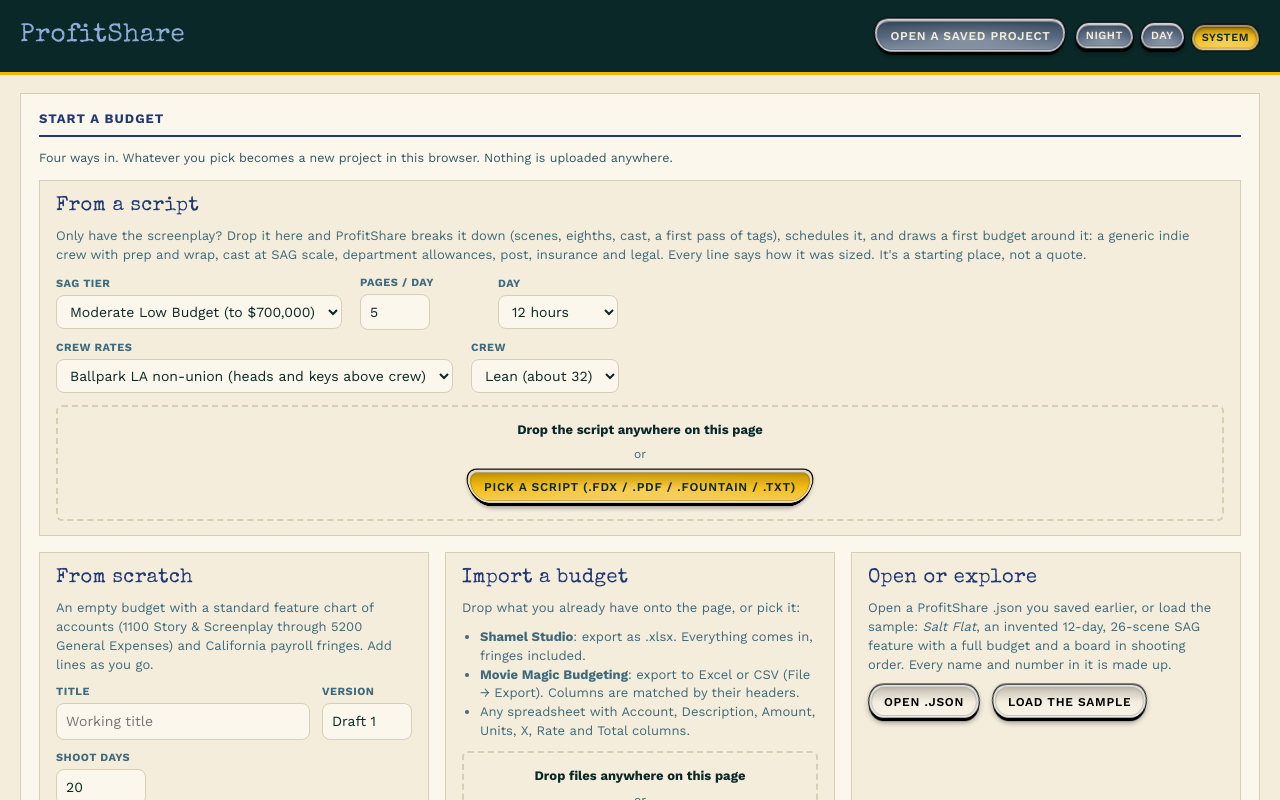
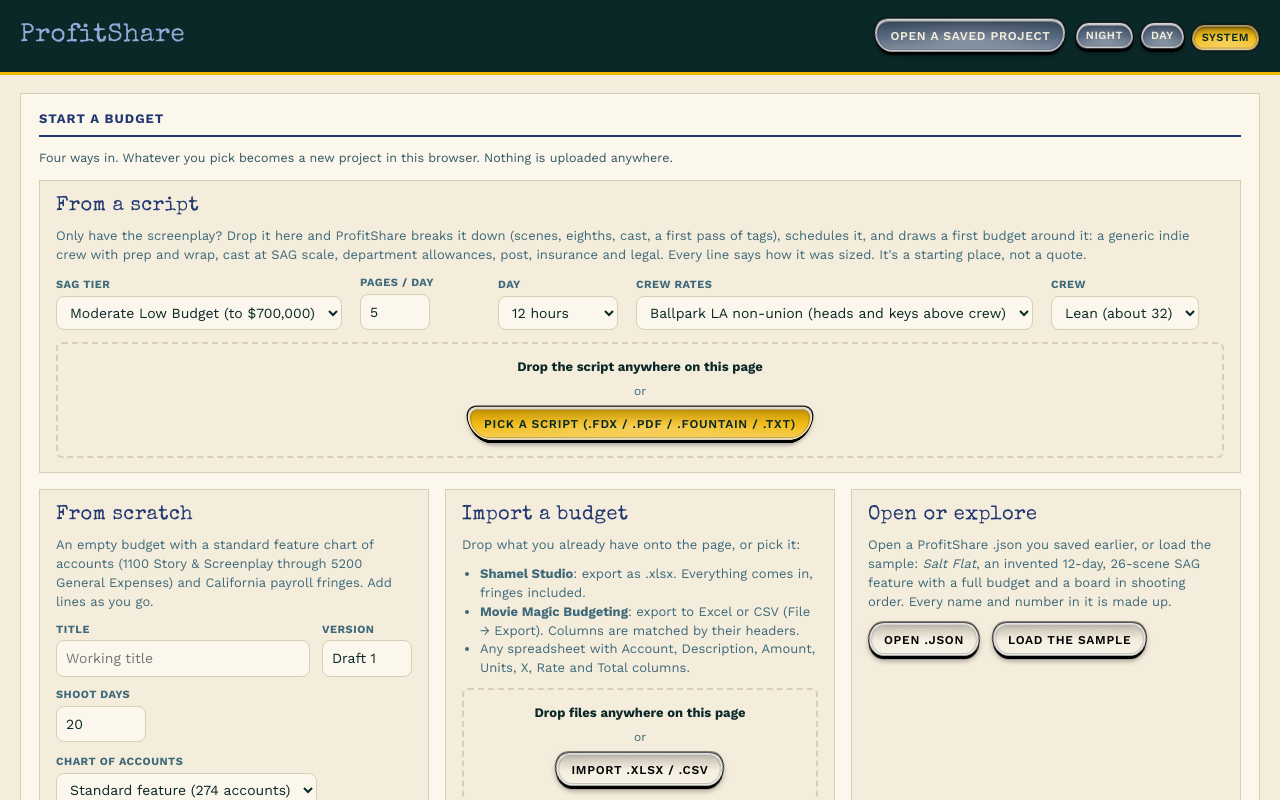
Before and after one commit to gravy42/profitshare, a React (Vite) app: page / in a window 1280 px wide. Shown: the top 800 px of the page. Built offline with nearby package versions, Linux system fonts and the light colour scheme.

Commit message:
Budget from this board: the starter on an existing project

```diff
--- a/src/App.tsx
+++ b/src/App.tsx
@@ -24,7 +24,7 @@ import { BoardView } from './ui/BoardView';
 import { DealView } from './ui/DealView';
 import { applyDeal, dealControlledIds, withDeal } from './engine/deal';
 import { StartView, type StarterSettings } from './ui/StartView';
-import { starterProject } from './engine/starter';
+import { starterProject, applyStarter } from './engine/starter';
 import { money } from './ui/format';
 
 type Tab = 'start' | 'deal' | 'topsheet' | 'board' | 'calendar' | 'breakdowns' | 'points' | 'sag' | 'incentives' | 'pitch' | 'about';
@@ -158,6 +158,15 @@ export default function App() {
     const tierName = SAG_TIERS.find(t => t.id === starter.tier)?.name ?? starter.tier;
     return `${title}: ${report.scenes} scenes, ${report.pages} pages, ${report.cast} speaking parts, broken down and scheduled over ${report.shootDays} shoot day${report.shootDays === 1 ? "" : "s"} at ${starter.pagesPerDay} pages a day. A first budget is drawn around it: ${report.crew} crew (${starter.crew}), cast at ${tierName} scale, ${report.lines} lines${report.extras.length ? `, and from the tags: ${report.extras.join(', ')}` : ''}. Budget to raise ${money(report.cashBudget)}. Every line is tagged "starter" and carries a note on how it was sized; none of it is a quote.`;
   };
+  /** Draw the starter budget into the project that is open (its board, its name, its day length). */
+  const drawStarter = () => {
+    if (!project.board.scenes.length) { flash('Nothing to size from: the stripboard has no scenes. Drop a script first.'); return; }
+    if (project.lines.length && !window.confirm(`Replace the ${project.lines.length} budget lines you have with a starter budget drawn from the board? Undo (⌘Z) brings them back.`)) return;
+    const { project: p, report } = applyStarter(project, { title: project.name, tier: starter.tier, rates: starter.rates, pagesPerDay: starter.pagesPerDay, crew: starter.crew, dayHours: project.dayHours ?? starter.dayHours });
+    setProject(() => p); setTab('deal');
+    const tierName = SAG_TIERS.find(t => t.id === starter.tier)?.name ?? starter.tier;
+    flash(`${project.name || 'The project'}: a first budget drawn around the board. ${report.scenes} scenes over ${report.shootDays} shoot day${report.shootDays === 1 ? '' : 's'}, ${report.cast} cast at ${tierName} scale, ${report.crew} crew (${starter.crew}), ${report.lines} lines${report.extras.length ? `, and from the tags: ${report.extras.join(', ')}` : ''}. Budget to raise ${money(report.cashBudget)}. Every line is tagged "starter" and carries a note on how it was sized; none of it is a quote.`, true);
+  };
   const pickScript = async () => { const f = await pickFile('.fdx,.pdf,.fountain,.txt,.text'); if (f) { try { flash(await startFromScript(f), true); } catch (e) { flash(`Could not read that script: ${(e as Error).message}`); } } };
   const loadScriptFile = async (f: File) => {
     const imp = await parseScript(f);
@@ -286,14 +295,14 @@ export default function App() {
         {tab === 'deal' && <DealView raw={project} eff={eff} setProject={setProject} fresh={!hadSaved && !msg} />}
         {tab === 'topsheet' && <>
           {controlled.size > 0 && <div className="notice">{controlled.size} line{controlled.size > 1 ? 's are' : ' is'} set by the deal (marked <span className="tag points">deal</span>): rates, hours or pay type come from the Deal tab. Days and descriptions are still yours to edit.</div>}
-          <TopSheetView project={eff} raw={project} controlled={controlled} setProject={setProject} />
+          <TopSheetView project={eff} raw={project} controlled={controlled} setProject={setProject} starter={starter} setStarter={setStarter} onStarter={drawStarter} />
         </>}
         {tab === 'board' && backup && backup.board.scenes.length > 0 && (
           <div className="notice row"><span>The board from before <b>{backup.reason.replace(/^before /, '')}</b> ({backup.board.scenes.length} scenes, {backup.board.strips.filter(s => s.type === 'daybreak').length} day breaks, kept {new Date(backup.when).toLocaleString()}) is still here.</span>
             <button className="btn primary small" onClick={restoreBoard}>Restore that board</button>
             <button className="btn small" onClick={() => { forgetPreviousBoard(); setBackup(null); }}>Forget it</button></div>
         )}
-        {tab === 'board' && <BoardView project={eff} raw={project} setProject={setProject} notify={flash} />}
+        {tab === 'board' && <BoardView project={eff} raw={project} setProject={setProject} notify={flash} onStarter={drawStarter} />}
         {tab === 'calendar' && <CalendarView project={eff} setProject={setProject} />}
         {tab === 'breakdowns' && <BreakdownsView project={eff} setProject={setProject} />}
         {tab === 'points' && <PointsView project={eff} setProject={setProject} />}
--- a/src/engine/starter.ts
+++ b/src/engine/starter.ts
@@ -6,7 +6,7 @@ import type { Board, BoardElement, LineItem, Participant, Project, Scene, SagTie
 import { blankProject } from '../data/seed';
 import { PAID_HOURS, newId } from './budget';
 import { SAG_TIERS, scaleHourly } from './sag';
-import { fitDayBreaks, shootDays, dood, daysWithElements } from './board';
+import { fitDayBreaks, shootDays, dood, daysWithElements, adoptBoardDays, syncCastDaysFromBoard } from './board';
 import { applyDeal, defaultDeal } from './deal';
 import { topSheet } from './budget';
 
@@ -138,22 +138,41 @@ const itemsOf = (scenes: Scene[], category: string): BoardElement[] => {
   return out;
 };
 
-/** Build the project. The board comes in already parsed and tagged; day breaks are placed here. */
-export function starterProject(board0: Board, opts: StarterOptions): { project: Project; report: StarterReport } {
+/** A new project from a parsed, tagged board: day breaks are placed here. */
+export function starterProject(board: Board, opts: StarterOptions): { project: Project; report: StarterReport } {
+  const base = blankProject({ name: opts.title, version: opts.version ?? 'Draft 1', chartOfAccounts: 'standard' });
+  return applyStarter({ ...base, board, dayHours: opts.dayHours ?? 12 }, opts);
+}
+
+/** Draw the starter budget into a project that already has a board (and maybe a name, a chart of accounts, a day
+ *  length). Lines and participants are replaced; the board keeps its day breaks when it has any, otherwise they are
+ *  placed at opts.pagesPerDay. Accounts the template needs that the chart lacks are added from the standard chart. */
+export function applyStarter(base0: Project, opts: StarterOptions): { project: Project; report: StarterReport } {
   const tier = SAG_TIERS.find(t => t.id === opts.tier) ?? SAG_TIERS[1];
-  const hours = PAID_HOURS[opts.dayHours ?? 12];
+  const hours = PAID_HOURS[base0.dayHours ?? opts.dayHours ?? 12];
+  const board0 = base0.board;
   const PREP_HOURS = PAID_HOURS[10].day;   // prep and wrap days are ten-hour days whatever the shoot day is
   const POST_HOURS = 8;                     // an editor's day has no overtime in it
   const lean = (opts.crew ?? ((opts.tier === 'ULB' || opts.tier === 'MLB') ? 'lean' : 'full')) === 'lean';
   const eighths = board0.scenes.reduce((n, s) => n + s.eighths, 0);
   const pages = eighths / 8;
   const days = Math.max(1, Math.ceil(pages / Math.max(0.5, opts.pagesPerDay)));
-  const board = fitDayBreaks({ ...board0, targetEighthsPerDay: Math.round(opts.pagesPerDay * 8) }, days);
+  const hasBreaks = board0.strips.some(s => s.type === 'daybreak');
+  const board = hasBreaks ? board0 : fitDayBreaks({ ...board0, targetEighthsPerDay: Math.round(opts.pagesPerDay * 8) }, days);
   const D = shootDays(board).length;
-  const base = blankProject({ name: opts.title, version: opts.version ?? 'Draft 1', shootDays: D, chartOfAccounts: 'standard' });
+  // the chart: the project's own if it has one, with any account the template needs added from the standard chart
+  const std = blankProject({ chartOfAccounts: 'standard' });
+  let base: Project = base0.accounts.length ? base0 : { ...base0, categories: std.categories, accounts: std.accounts };
+  if (!base.fringes.length) base = { ...base, fringes: std.fringes };
+  const ensureAccount = (number: string) => {
+    if (base.accounts.some(a => a.number === number)) return;
+    const a = std.accounts.find(x => x.number === number); if (!a) return;
+    if (!base.categories.some(c => c.number === a.categoryNumber)) { const c = std.categories.find(x => x.number === a.categoryNumber)!; base = { ...base, categories: [...base.categories, c].sort((x, y) => x.number.localeCompare(y.number, undefined, { numeric: true })) }; }
+    base = { ...base, accounts: [...base.accounts, a].sort((x, y) => x.number.localeCompare(y.number, undefined, { numeric: true })) };
+  };
   const sag = { ...base.sag, targetTier: tier.id };
   const deal0 = defaultDeal({ shootDays: D, sag });
-  const p: Project = { ...base, board, dayHours: opts.dayHours ?? 12, sag, deal: { ...deal0, pay: { ...deal0.pay, model: 'as-budgeted', crewBasis: tier.id, rerateCast: true } } };
+  const p: Project = { ...base, board, shootDays: D, dayHours: base0.dayHours ?? opts.dayHours ?? 12, sag, deal: { ...deal0, pay: { ...deal0.pay, model: 'as-budgeted', crewBasis: tier.id, rerateCast: true } } };
   const lines: LineItem[] = [];
   const participants: Participant[] = [];
   const extras: string[] = [];
@@ -163,7 +182,7 @@ export function starterProject(board0: Board, opts: StarterOptions): { project:
     const day = slot.day ?? BALLPARK_DEFAULT[slot.role];
     return slot.role === 'crew' || slot.role === 'general' ? Math.max(scaleH, 56.13) : r2(day / 11);   // ballpark days are quoted for a 10-hour day
   };
-  const sized = (what: string) => `Starting place from the script: ${what}. Change it; every number here is a guess sized to ${D} shoot days and ${Math.round(pages)} pages.`;
+  const sized = (what: string) => `Starting place from the script: ${what}. Change it; every number here is a guess sized to ${D} shoot days and ${Math.round(pages)} pages.`;   // eslint-disable-line
   const wage = (acct: string, desc: string, amount: number, hourly: number, pid: string, mult = hours.day, fr = PAYROLL, note?: string, extra: Partial<LineItem> = {}) => {
     if (amount <= 0 && !extra.daysFrom && !fr.includes('SAG AFTRA')) return;   // a cast line stays even at 0 days: the board fills it
     lines.push({ id: newId('L'), accountId: acct, description: desc, amount, unit: 'DAY', rate: hourly, multiplier: mult, fringes: fr, tags: ['starter'], payType: 'cash', participantId: pid, ...(note ? { notes: note } : {}), ...extra });
@@ -285,10 +304,12 @@ export function starterProject(board0: Board, opts: StarterOptions): { project:
     allow(a.acct, a.desc, total, a.note ? `${a.note} ${sized(how)}` : sized(how));
   }
 
-  // lines grouped by account in chart order
-  const order = new Map(p.accounts.map((a, i) => [a.number, i]));
+  // lines grouped by account in chart order; any account the chart lacks comes in from the standard chart
+  for (const l of lines) ensureAccount(l.accountId);
+  const order = new Map(base.accounts.map((a, i) => [a.number, i]));
   lines.sort((x, y) => (order.get(x.accountId) ?? 9999) - (order.get(y.accountId) ?? 9999));
-  const project: Project = { ...p, lines, participants, notes: `Built from the script by ProfitShare's starter: a generic LA indie feature crew and allowances sized to ${Math.round(pages)} pages over ${D} shoot days, cast at ${tier.name} scale, crew ${opts.rates === 'scale' ? 'at scale' : 'at ballpark non-union rates'}, ${lean ? 'a lean crew' : 'a full crew'}. Every line carries a note on how it was sized; the lines are tagged "starter" so you can tell them from your own.` };
+  const project0: Project = { ...p, categories: base.categories, accounts: base.accounts, lines, participants, notes: `Built from the script by ProfitShare's starter: a generic LA indie feature crew and allowances sized to ${Math.round(pages)} pages over ${D} shoot days, cast at ${tier.name} scale, crew ${opts.rates === 'scale' ? 'at scale' : 'at ballpark non-union rates'}, ${lean ? 'a lean crew' : 'a full crew'}. Every line carries a note on how it was sized; the lines are tagged "starter" so you can tell them from your own.` };
+  const project = syncCastDaysFromBoard(adoptBoardDays(project0));   // the board owns the cast days from here on
   const ts = topSheet(applyDeal(project));
   return { project, report: { pages: Math.round(pages * 10) / 10, scenes: board.scenes.length, shootDays: D, cast: board.castList.length, crew: crewCount, lines: lines.length, cashBudget: ts.cashBudget, sets, extras } };
 }
--- a/src/styles.css
+++ b/src/styles.css
@@ -523,3 +523,6 @@ table.atl th, table.atl td { white-space: nowrap; overflow-wrap: normal; }
 .start .card.script { grid-column: 1 / -1; }
 .start .card.script .row { flex-wrap: wrap; gap: 12px 18px; }
 .start .card.script .droptarget { margin-top: 2px; }
+.notice.starter { display: block; }
+.notice.starter p { margin: 0 0 8px; }
+.starterform { flex-wrap: wrap; gap: 12px 18px; align-items: flex-end; }
--- a/src/ui/BoardView.tsx
+++ b/src/ui/BoardView.tsx
@@ -16,7 +16,7 @@ const stripClass = (s: Scene) => {
   return `strip ${night ? 'night' : 'day'}-${s.ie === 'EXT' ? 'ext' : 'int'}`;
 };
 
-export function BoardView({ project, raw, setProject, notify }: { project: Project; raw?: Project; setProject: SetProject; notify?: (m: string, sticky?: boolean) => void }) {
+export function BoardView({ project, raw, setProject, notify, onStarter }: { project: Project; raw?: Project; setProject: SetProject; notify?: (m: string, sticky?: boolean) => void; onStarter?: () => void }) {
   const board = project.board;
   const setBoard = (f: (b: Board) => Board) => setProject(p => ({ ...p, board: f(p.board) }));
   const byId = new Map(board.scenes.map(s => [s.id, s]));
@@ -112,6 +112,7 @@ export function BoardView({ project, raw, setProject, notify }: { project: Proje
             <button className={`btn ${days.length <= 1 && project.shootDays > 1 ? 'primary' : ''}`} title={`Split into exactly ${project.shootDays} days, keeping order, with the heaviest day as light as possible`} onClick={() => reschedule(`Fit to ${project.shootDays} days`, b => fitDayBreaks(b, project.shootDays))}>Fit to {project.shootDays} days</button>
             <button className="btn" disabled={days.length <= 1} title="Take every day break off the board (Undo brings them back)" onClick={() => reschedule('Clear day breaks', clearDayBreaks)}>Clear day breaks</button>
             {hasText && <button className="btn" title="First-pass breakdown of every scene from the script text: props, vehicles, wardrobe, sounds, extras and the rest. Keeps tags you've added." onClick={() => setBoard(autoTagBoard)}>Auto-tag all scenes</button>}
+            {onStarter && project.lines.length === 0 && board.scenes.length > 0 && <button className="btn primary" title="Draw a first budget around this board: crew, cast at SAG scale, what the tags imply, allowances. The settings are on the Top sheet." onClick={onStarter}>Budget from this board</button>}
             <span className="small muted" title="Cast shoot days and followers (a studio teacher, an animal wrangler) are rewritten on the top sheet and in the points schedule after every edit here. Rehearsal and fitting days live on their own budget line.">cast days flow to the budget automatically</span>
           </div>
         </div>
--- a/src/ui/StartView.tsx
+++ b/src/ui/StartView.tsx
@@ -1,10 +1,8 @@
 import { useState } from 'react';
 import type { ProjectMeta } from '../store';
-import type { SagTierId } from '../engine/types';
-import { SAG_TIERS } from '../engine/sag';
 import { money } from './format';
-
-export interface StarterSettings { tier: SagTierId; rates: 'scale' | 'ballpark'; pagesPerDay: number; crew: 'lean' | 'full'; dayHours: 10 | 12 }
+import { StarterForm, type StarterSettings } from './StarterForm';
+export type { StarterSettings } from './StarterForm';
 
 export interface StartActions {
   onBlank: (opts: { name: string; version: string; shootDays: number; chartOfAccounts: 'standard' | 'empty' }) => void;
@@ -75,19 +73,7 @@ export function StartView({ onBlank, onImportBudget, onOpen, onSample, onScript,
           <div className="card script">
             <h3>From a script</h3>
             <p>Only have the screenplay? Drop it here and ProfitShare breaks it down (scenes, eighths, cast, a first pass of tags), schedules it, and draws a first budget around it: a generic indie crew with prep and wrap, cast at SAG scale, department allowances, post, insurance and legal. Every line says how it was sized. It's a starting place, not a quote.</p>
-            <div className="row">
-              <div className="ctl"><label>SAG tier</label>
-                <select value={starter.tier} onChange={e => setStarter({ ...starter, tier: e.target.value as SagTierId, crew: e.target.value === 'ULB' || e.target.value === 'MLB' ? 'lean' : 'full' })}>{SAG_TIERS.map(t => <option key={t.id} value={t.id}>{t.name}{t.cap ? ` (to ${money(t.cap)})` : ''}</option>)}</select></div>
-              <div className="ctl"><label>Pages / day</label><input type="number" min={1} max={12} step={0.5} value={starter.pagesPerDay} onChange={e => setStarter({ ...starter, pagesPerDay: +e.target.value || 5 })} style={{ width: 70 }} /></div>
-              <div className="ctl"><label>Day</label>
-                <select value={starter.dayHours} onChange={e => setStarter({ ...starter, dayHours: +e.target.value as 10 | 12 })}><option value={10}>10 hours</option><option value={12}>12 hours</option></select></div>
-            </div>
-            <div className="row">
-              <div className="ctl"><label>Crew rates</label>
-                <select value={starter.rates} onChange={e => setStarter({ ...starter, rates: e.target.value as 'scale' | 'ballpark' })}><option value="ballpark">Ballpark LA non-union (heads and keys above crew)</option><option value="scale">Everyone at the tier's scale (the Sing Sing baseline)</option></select></div>
-              <div className="ctl"><label>Crew</label>
-                <select value={starter.crew} onChange={e => setStarter({ ...starter, crew: e.target.value as 'lean' | 'full' })}><option value="lean">Lean (about 32)</option><option value="full">Full (about 45)</option></select></div>
-            </div>
+            <StarterForm starter={starter} setStarter={setStarter} />
             <div className="droptarget"><b>Drop the script anywhere on this page</b><span>or</span><button className="btn primary" onClick={onScript}>Pick a script (.fdx / .pdf / .fountain / .txt)</button></div>
           </div>
           <div className="card">
--- /dev/null
+++ b/src/ui/StarterForm.tsx
@@ -0,0 +1,26 @@
+import type { ReactNode } from 'react';
+import type { SagTierId } from '../engine/types';
+import { SAG_TIERS } from '../engine/sag';
+import { money } from './format';
+
+export interface StarterSettings { tier: SagTierId; rates: 'scale' | 'ballpark'; pagesPerDay: number; crew: 'lean' | 'full'; dayHours: 10 | 12 }
+
+/** The five choices behind a starter budget, shared by the Start tab's card and the "draw a budget from the board" paths. */
+export function StarterForm({ starter, setStarter, pages = true, dayLength = true, children }: { starter: StarterSettings; setStarter: (s: StarterSettings) => void; pages?: boolean; dayLength?: boolean; children?: ReactNode }) {
+  return (
+    <>
+      <div className="row starterform">
+        <div className="ctl"><label>SAG tier</label>
+          <select value={starter.tier} onChange={e => setStarter({ ...starter, tier: e.target.value as SagTierId, crew: e.target.value === 'ULB' || e.target.value === 'MLB' ? 'lean' : 'full' })}>{SAG_TIERS.map(t => <option key={t.id} value={t.id}>{t.name}{t.cap ? ` (to ${money(t.cap)})` : ''}</option>)}</select></div>
+        {pages && <div className="ctl"><label>Pages / day</label><input type="number" min={1} max={12} step={0.5} value={starter.pagesPerDay} onChange={e => setStarter({ ...starter, pagesPerDay: +e.target.value || 5 })} style={{ width: 70 }} /></div>}
+        {dayLength && <div className="ctl"><label>Day</label>
+          <select value={starter.dayHours} onChange={e => setStarter({ ...starter, dayHours: +e.target.value as 10 | 12 })}><option value={10}>10 hours</option><option value={12}>12 hours</option></select></div>}
+        <div className="ctl"><label>Crew rates</label>
+          <select value={starter.rates} onChange={e => setStarter({ ...starter, rates: e.target.value as 'scale' | 'ballpark' })}><option value="ballpark">Ballpark LA non-union (heads and keys above crew)</option><option value="scale">Everyone at the tier's scale (the Sing Sing baseline)</option></select></div>
+        <div className="ctl"><label>Crew</label>
+          <select value={starter.crew} onChange={e => setStarter({ ...starter, crew: e.target.value as 'lean' | 'full' })}><option value="lean">Lean (about 32)</option><option value="full">Full (about 45)</option></select></div>
+      </div>
+      {children}
+    </>
+  );
+}
```
Also changed, not shown: src/ui/TopSheetView.tsx (+11 -1 lines), 2 other files (tests, documents, lock files or other folders).
